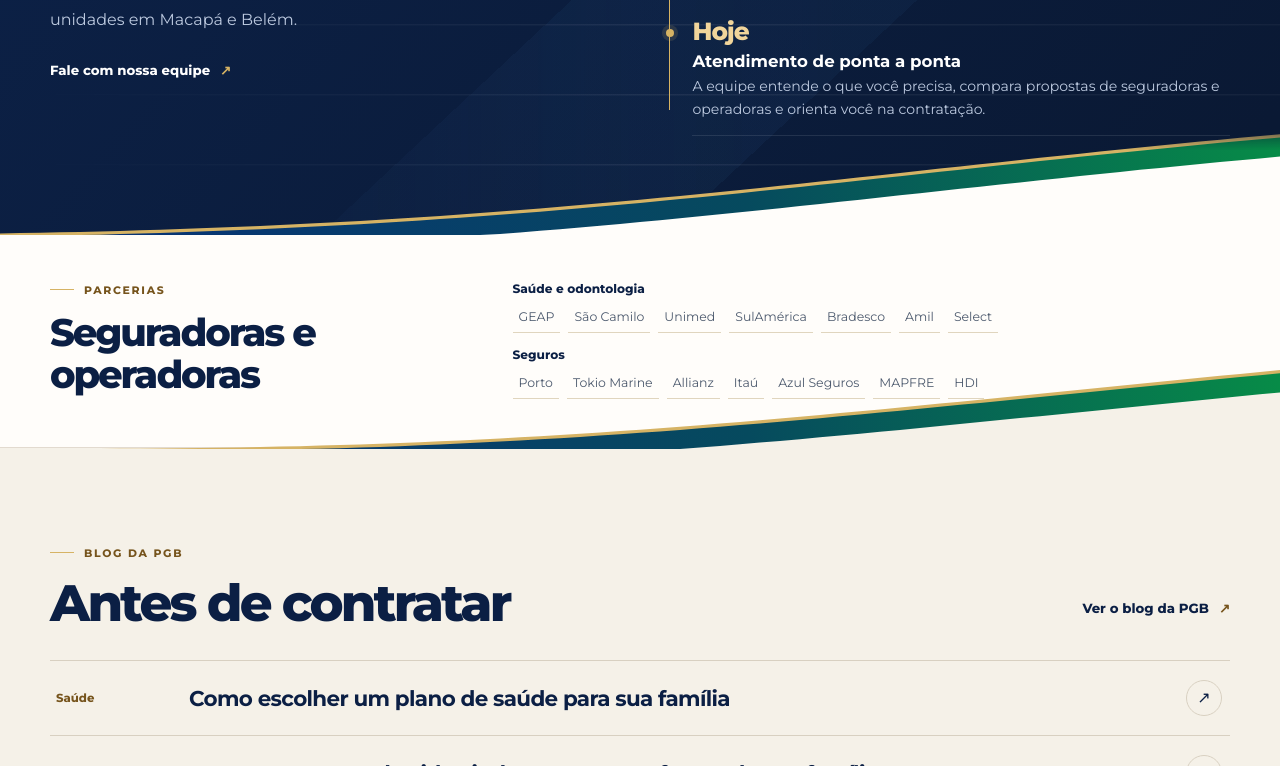
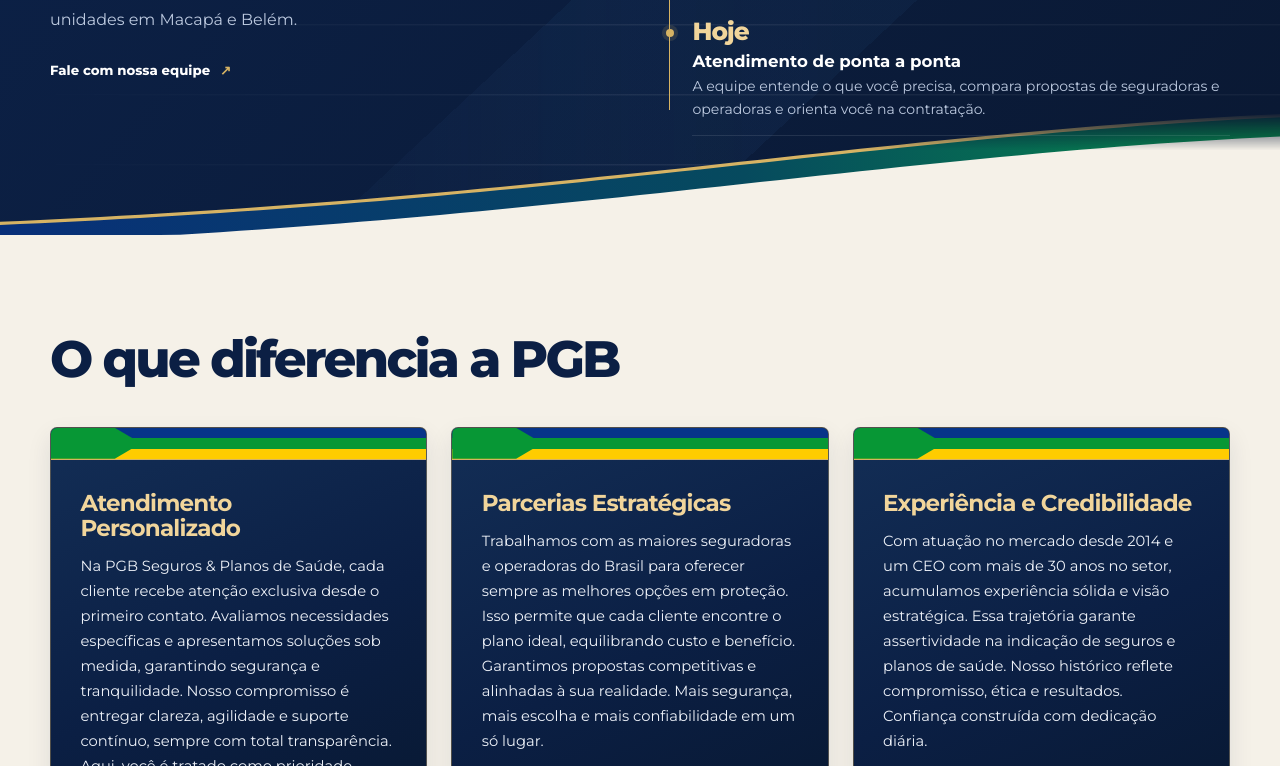
Before and after one commit to tinanonanotecnologia/pgbseguros, a plain HTML site: page dist/index.html in a window 1280 px wide. Shown: the part 2034-2800 px from the top of the page. Drawn offline with Linux system fonts and the light colour scheme; animation ran at ten frames a second.

Commit message:
Update Site source

```diff
--- a/dist/index.html
+++ b/dist/index.html
@@ -32,6 +32,7 @@
       <nav class="nav" id="menu" aria-label="Navegação principal">
         <a href="#solucoes">Soluções</a>
         <a href="#sobre">Sobre a PGB</a>
+        <a href="#diferenciais">Diferenciais</a>
         <a href="#blog">Blog</a>
         <a href="#contato">Contato</a>
       </nav>
@@ -137,6 +138,39 @@
       </div>
     </section>
 
+    <section class="section differences" id="diferenciais" aria-labelledby="diferenciais-titulo">
+      <div class="section-seam" aria-hidden="true"><canvas></canvas></div>
+      <div class="wrap">
+        <h2 id="diferenciais-titulo" data-reveal>O que diferencia a PGB</h2>
+        <div class="difference-grid">
+          <article class="flag-card" data-reveal>
+            <div class="flag-stripes" aria-hidden="true"></div>
+            <div class="flag-card-copy">
+              <h3>Atendimento Personalizado</h3>
+              <p>Na PGB Seguros &amp; Planos de Saúde, cada cliente recebe atenção exclusiva desde o primeiro contato. Avaliamos necessidades específicas e apresentamos soluções sob medida, garantindo segurança e tranquilidade. Nosso compromisso é entregar clareza, agilidade e suporte contínuo, sempre com total transparência. Aqui, você é tratado como prioridade.</p>
+            </div>
+            <div class="flag-card-edge" aria-hidden="true"></div>
+          </article>
+          <article class="flag-card" data-reveal>
+            <div class="flag-stripes" aria-hidden="true"></div>
+            <div class="flag-card-copy">
+              <h3>Parcerias Estratégicas</h3>
+              <p>Trabalhamos com as maiores seguradoras e operadoras do Brasil para oferecer sempre as melhores opções em proteção. Isso permite que cada cliente encontre o plano ideal, equilibrando custo e benefício. Garantimos propostas competitivas e alinhadas à sua realidade. Mais segurança, mais escolha e mais confiabilidade em um só lugar.</p>
+            </div>
+            <div class="flag-card-edge" aria-hidden="true"></div>
+          </article>
+          <article class="flag-card" data-reveal>
+            <div class="flag-stripes" aria-hidden="true"></div>
+            <div class="flag-card-copy">
+              <h3>Experiência e Credibilidade</h3>
+              <p>Com atuação no mercado desde 2014 e um CEO com mais de 30 anos no setor, acumulamos experiência sólida e visão estratégica. Essa trajetória garante assertividade na indicação de seguros e planos de saúde. Nosso histórico reflete compromisso, ética e resultados. Confiança construída com dedicação diária.</p>
+            </div>
+            <div class="flag-card-edge" aria-hidden="true"></div>
+          </article>
+        </div>
+      </div>
+    </section>
+
     <section class="partners" aria-labelledby="parceiros-titulo">
       <div class="section-seam" aria-hidden="true"><canvas></canvas></div>
       <div class="wrap partner-layout" data-reveal>
--- a/dist/site.js
+++ b/dist/site.js
@@ -13,7 +13,7 @@ const menuButton = select('.menu-toggle');
 const menu = select('.nav');
 const menuLinks = selectAll('.nav a');
 const sections = selectAll('main > section');
-const lightSections = new Set(['solucoes', 'blog', 'parceiros-titulo']);
+const lightSections = new Set(['solucoes', 'diferenciais', 'blog', 'parceiros-titulo']);
 const timeline = select('.timeline');
 const hero = select('.hero');
 const heroCopy = select('.hero-copy');
@@ -39,10 +39,10 @@ document.addEventListener('keydown', (event) => {
 
 function updateScroll() {
   scrollFrame = 0;
-  const headerBottom = header.offsetHeight;
+  const anchorOffset = parseFloat(getComputedStyle(document.documentElement).scrollPaddingTop) + 1;
   const section = sections.find((element) => {
     const bounds = element.getBoundingClientRect();
-    return bounds.top <= headerBottom && bounds.bottom > headerBottom;
+    return bounds.top <= anchorOffset && bounds.bottom > anchorOffset;
   });
   const activeSection = section?.id || section?.getAttribute('aria-labelledby');
   header.classList.toggle('scrolled', scrollY > 20);
--- a/dist/style.css
+++ b/dist/style.css
@@ -111,6 +111,7 @@ em { color: var(--gold-light); font-style: normal; }
 .has-seams > section > .wrap { position: relative; z-index: 1; }
 .hero + .section { --seam-color: #f5f1e8; }
 .about { --seam-color: #0c2147; }
+.differences { --seam-color: #f5f1e8; }
 .partners { --seam-color: #fffdfa; }
 .blog { --seam-color: #f5f1e8; }
 .contact { --seam-color: #0b1f44; }
@@ -152,6 +153,24 @@ em { color: var(--gold-light); font-style: normal; }
 .timeline strong { display: block; font-size: 1.55rem; line-height: 1; color: var(--gold-light); font-weight: 800; letter-spacing: -.04em; }
 .timeline h3 { font-size: 1.04rem; margin: 8px 0 5px; }
 .timeline p { font-size: .88rem; color: var(--mist); }
+.differences { background: var(--cream); }
+.differences h2 { margin-top: 0; }
+.difference-grid { display: grid; grid-template-columns: repeat(3, minmax(0, 1fr)); gap: clamp(12px, 2vw, 24px); margin-top: clamp(23px, 3.1vw, 40px); }
+.flag-card { position: relative; isolation: isolate; overflow: hidden; min-width: 0; display: flex; flex-direction: column; border: 1px solid #b195636e; border-radius: 7px; background: linear-gradient(155deg, #132e56 0, var(--navy) 54%, #081831); color: var(--white); box-shadow: 0 10px 25px #0b1f4419; }
+.flag-stripes { position: relative; height: 32px; flex: none; border-bottom: 1px solid var(--gold); background: linear-gradient(to bottom, #063489 0 33.33%, #079735 33.33% 66.66%, #ffcc00 66.66%); }
+.flag-stripes::before { content: ''; position: absolute; inset: 0; background: #079735; clip-path: polygon(0 0, 17% 0, 24% 50%, 17% 100%, 0 100%); }
+.flag-card-copy { padding: clamp(20px, 2.4vw, 34px) clamp(17px, 2.3vw, 32px) 58px; }
+.flag-card h3 { color: var(--gold-light); font-size: clamp(1.18rem, 1.8vw, 1.55rem); letter-spacing: -.035em; }
+.flag-card p { color: #edf1f8; margin-top: 13px; font-size: .92rem; line-height: 1.7; }
+.flag-card-edge { position: absolute; z-index: -1; inset: auto 0 0; height: 46px; overflow: hidden; pointer-events: none; }
+.flag-card-edge::before, .flag-card-edge::after { content: ''; position: absolute; inset: 0; clip-path: ellipse(112% 168% at 106% 170%); }
+.flag-card-edge::before { background: var(--gold); }
+.flag-card-edge::after { transform: translateY(2px); background: linear-gradient(120deg, #063489 18%, #1461ad 42%, #0b9364 63%, #079735 84%); background-size: 180% 100%; background-position: 80% 50%; transition: background-position .75s ease; }
+.flag-card.enter .flag-card-edge::after { animation: flag-wave 1.25s ease-out; }
+@keyframes flag-wave { from { background-position: 0 50%; } to { background-position: 80% 50%; } }
+@media (hover: hover) {
+  .flag-card:hover .flag-card-edge::after { background-position: 0 50%; }
+}
 .partners { padding-block: 48px; background: #fffdfa; border-bottom: 1px solid var(--line); }
 .partner-layout { display: grid; grid-template-columns: .75fr 1.25fr; gap: 32px; align-items: start; }
 .partners h2 { font-size: clamp(1.75rem, 3vw, 2.5rem); }
@@ -228,6 +247,7 @@ em { color: var(--gold-light); font-style: normal; }
   .hero h1 { font-size: clamp(2.6rem, 5.6vw, 3.5rem); }
   .desktop-break { display: none; }
   .hero-caption { left: 0; bottom: -12px; padding: 8px 11px 8px 8px; }
+  .difference-grid { grid-template-columns: 1fr; }
 }
 
 @media (max-width: 650px) {
@@ -282,4 +302,5 @@ em { color: var(--gold-light); font-style: normal; }
 @media (prefers-reduced-motion: reduce) {
   *, *::before, *::after { animation-duration: .001ms !important; transition-duration: .001ms !important; scroll-behavior: auto !important; }
   .has-seams .section-seam { display: none; }
+  .flag-card.enter .flag-card-edge::after { animation: none; }
 }
```
